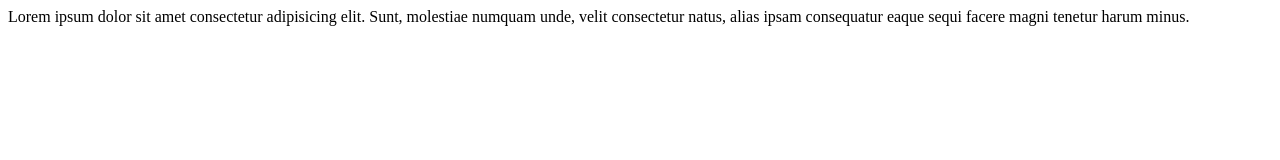
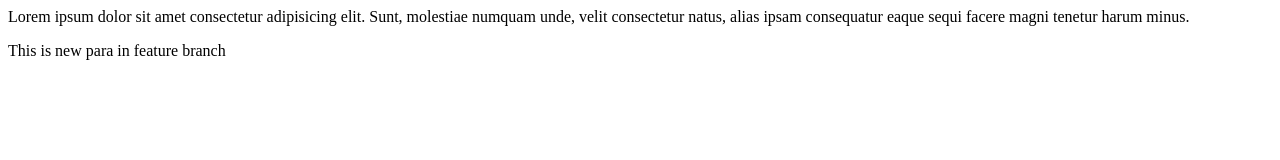
Before and after one commit to SanikaLabade/LocalRepo, a plain HTML site: page index.html in a window 1280 px wide. Drawn offline with Linux system fonts and the light colour scheme.

Commit message:
Add new feature

```diff
--- a/index.html
+++ b/index.html
@@ -1 +1,2 @@
 <p>Lorem ipsum dolor sit amet consectetur adipisicing elit. Sunt, molestiae numquam unde, velit consectetur natus, alias ipsam consequatur eaque sequi facere magni tenetur harum minus.</p>
+<p>This is new para in feature branch</p>
```
